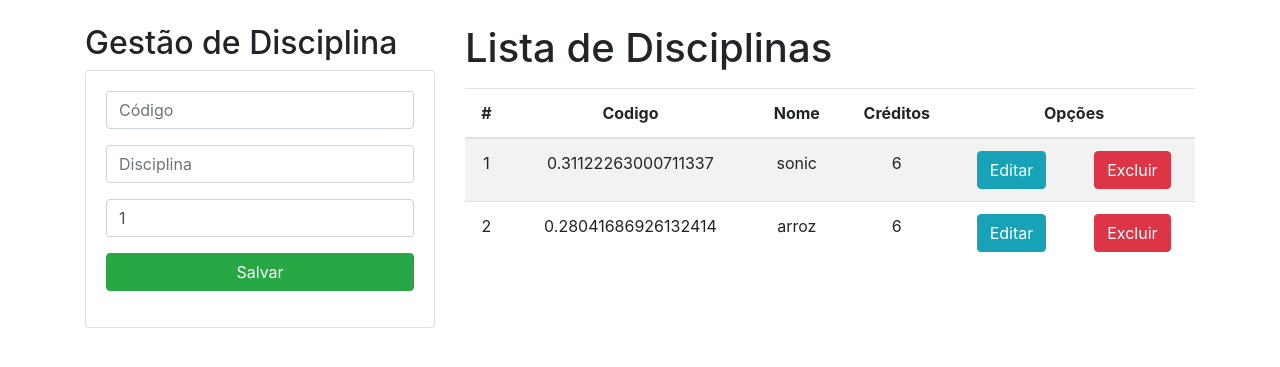
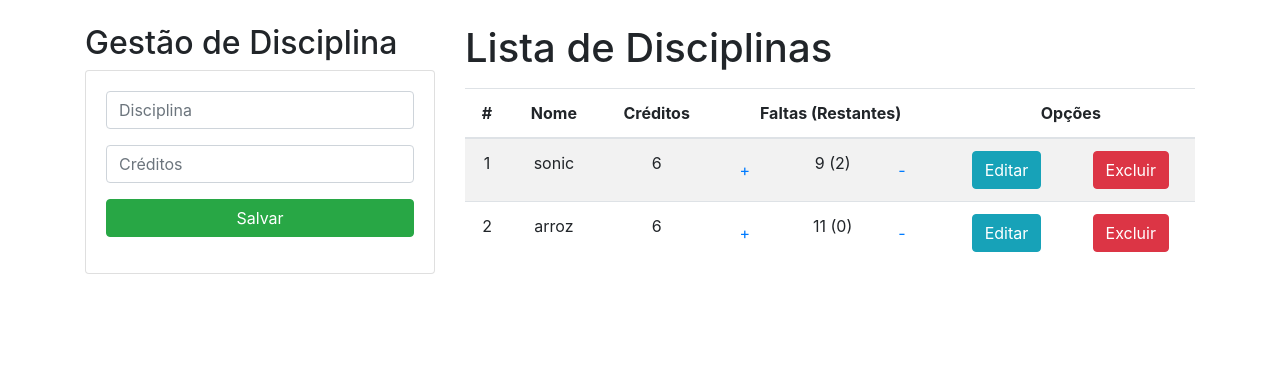
Before and after one commit to Bessazs/Controle-falta-django, a Django app: page / in a window 1280 px wide. Shown: the part 56-423 px from the top of the page. Run offline with Django 4.2, Linux system fonts and the light colour scheme; a user stored in the database is signed in; data comes from the database, SQL or seed files in the repository; both versions use the stored data as it was after the commit; some libraries are stand-ins or nearby versions.

Commit message:
Novas features

```diff
--- a/website/models.py
+++ b/website/models.py
@@ -5,10 +5,13 @@ from django.contrib.auth.models import User
 
 
 class Curso(models.Model):
-    codigo = models.CharField(primary_key=True, max_length=6)
+    codigo = models.CharField(primary_key=True, max_length=1000)
     nome = models.CharField(max_length=56)
     credito=models.PositiveSmallIntegerField()
-
+    faltas=models.PositiveSmallIntegerField(default=0)
+    fTotal = models.PositiveSmallIntegerField(default=0)
+    fRestante=models.PositiveSmallIntegerField(default=0)
+    user = models.ForeignKey(User, on_delete=models.CASCADE, default=0)
 
     def __str__(self):
         texto=f'{self.nome.title()} ({self.credito})'
--- a/website/templates/Controle.html
+++ b/website/templates/Controle.html
@@ -17,14 +17,12 @@
         <div class="card">
             <div class="card-body">
                 <form action="/registrarCurso/" method="POST"> {% csrf_token %}
-                    <div class="form-group">
-                        <input type="text" id="txtCodigo" name="txtCodigo" class="form-control" placeholder="Código" minLength="6" maxLength="6" required>
-                    </div>
+
                     <div class="form-group">
                         <input type="text" id="txtNome" name="txtNome" class="form-control" placeholder="Disciplina" maxLength="50" required>
                     </div>
                     <div class="form-group">
-                        <input type="text" id="numCreditos" name="numCreditos" class="form-control" min="1" max="9" value="1" required>
+                        <input type="number" id="numCreditos" name="numCreditos" class="form-control" placeholder="Créditos" min="1" max="9" required>
                     </div>
                     <div class="form-group">
                         <button type="submit" class="btn btn-success btn-block text-white">Salvar</button>
@@ -42,9 +40,9 @@
                 <thead>
                     <tr>
                         <th>#</th>
-                        <th>Codigo</th>
                         <th>Nome</th>
                         <th>Créditos</th>
+                        <th colspan="3">Faltas (Restantes)</th>
                         <th colspan="2">Opções</th>
 
                     </tr>
@@ -53,11 +51,14 @@
                     {% for c in cursos %}
                     <tr>
                         <td>{{forloop.counter}}</td>
-                        <td>{{c.codigo}}</td>
                         <td>{{c.nome}}</td>
                         <td>{{c.credito}}</td>
+                        <td> <a href="plusFaltas/{{c.codigo}}" class="btn btn-toolbar ">+</a></td>
+                        <td>{{c.faltas}} ({{c.fRestante}})</td>
+                        <td> <a href="menosFaltas/{{c.codigo}}" class="btn btn-toolbar ">-</a></td>
                         <td> <a href="editarCurso/{{c.codigo}}" class="btn btn-info">Editar </a></td>
                         <td> <a href="excluirCurso/{{c.codigo}}" class="btn btn-danger btnExclusao">Excluir </a></td>
+
                     </tr>
                     {% endfor %}
                 </tbody>
--- a/website/templates/editarCurso.html
+++ b/website/templates/editarCurso.html
@@ -10,13 +10,13 @@
             <div class="card-body">
                 <form action="/edicaoCurso/" method="POST"> {% csrf_token %}
                     <div class="form-group">
-                        <input type="text" id="txtCodigo" name="txtCodigo"  value="{{curso.codigo}}" class="form-control" minLength="6" maxLength="6" readonly required>
+                        <input type="text" id="txtCodigo" name="txtCodigo"  value="{{curso.codigo}}" class="form-control" hidden readonly required>
                     </div>
                     <div class="form-group">
                         <input type="text" id="txtNome" name="txtNome" class="form-control" value="{{curso.nome}}" maxLength="50" required>
                     </div>
                     <div class="form-group">
-                        <input type="text" id="numCreditos" name="numCreditos" class="form-control" value = "{{curso.credito}}" min="1" max="9" required>
+                        <input type="number" id="numCreditos" name="numCreditos" class="form-control" value = "{{curso.credito}}" min="1" max="9" required>
                     </div>
                     <div class="form-group">
                         <button type="submit" class="btn btn-success btn-block text-white">Salvar</button>
--- a/website/urls.py
+++ b/website/urls.py
@@ -10,6 +10,8 @@ urlpatterns = [
     path('excluirCurso/<codigo>', views.excluirCurso),
     path('cadastro/', views.cadastro, name='cadastro'),
     path('login/', views.login, name='login'),
+    path('plusFaltas/<codigo>', views.plusFaltas),
+    path('menosFaltas/<codigo>', views.menosFaltas),
 
 
 ]
--- a/website/views.py
+++ b/website/views.py
@@ -5,23 +5,46 @@ from django.contrib.auth.models import User
 from django.contrib.auth import authenticate
 from django.contrib.auth import login as login_django
 from django.contrib.auth.decorators import login_required
+import random
 # Create your views here.
 
 @login_required(login_url='/login/')
 def home(request):
-    cursosLista = Curso.objects.all()
+    cursosLista = Curso.objects.filter(user=request.user)
     return render(request,"Controle.html", {"cursos": cursosLista})
 
 
 
 def registrarCurso(request):
-    codigo = request.POST['txtCodigo']
-    nome=request.POST['txtNome']
-    credito=request.POST['numCreditos']
+    while True:
+        random.seed()
+        codigo = random.random()
+        if Curso.objects.filter(codigo=codigo).first() == True:
+            random.seed()
+            codigo = random.random()
+        else:
+            break
 
 
 
-    curso= Curso.objects.create(codigo=codigo, nome=nome, credito=credito)
+
+    nome=request.POST['txtNome']
+    credito=request.POST['numCreditos']
+    faltas=0
+    match credito:
+        case '2':
+            fTotal=3
+        case '4':
+            fTotal=7
+        case '6':
+            fTotal=11
+        case _:
+            fTotal=0
+    fRestante=fTotal - faltas
+    user=request.user
+
+    curso= Curso.objects.create(codigo=codigo, nome=nome, credito=credito,faltas=faltas,fTotal=fTotal,fRestante=fRestante, user=user)
+
     messages.success(request, 'Disciplina cadastrada')
     return redirect("/")
 
@@ -35,10 +58,18 @@ def edicaoCurso(request):
     codigo = request.POST['txtCodigo']
     nome=request.POST['txtNome']
     credito=request.POST['numCreditos']
-
     curso= Curso.objects.get(codigo=codigo)
     curso.nome=nome
     curso.credito=credito
+    match credito:
+        case '2':
+            curso.fTotal=3
+        case '4':
+            curso.fTotal=7
+        case '6':
+            curso.fTotal=11
+        case _:
+            curso.fTotal=0
     curso.save()
     messages.success(request, 'Disciplina editada')
 
@@ -49,6 +80,33 @@ def excluirCurso(request, codigo):
     curso.delete()
     messages.success(request, 'Disciplina excluida')
     return redirect("/")
+
+def plusFaltas(request, codigo):
+    curso= Curso.objects.get(codigo=codigo)
+    curso.faltas = curso.faltas + 1
+    if (curso.fTotal - curso.faltas) >=0:
+        curso.fRestante = curso.fTotal - curso.faltas
+    else:
+        curso.fRestante =0
+    curso.save()
+    messages.success(request, 'Falta registrada')
+    return redirect("/")
+
+def menosFaltas(request, codigo):
+    curso= Curso.objects.get(codigo=codigo)
+    if curso.faltas > 0:
+        curso.faltas = curso.faltas - 1
+        if (curso.fTotal - curso.faltas) >=0:
+            curso.fRestante = curso.fTotal - curso.faltas
+        else:
+            curso.fRestante=0
+        curso.save()
+        messages.success(request, 'Falta revertida')
+        return redirect("/")
+
+    messages.success(request, 'Seu número de faltas não pode ser negativo')
+    return redirect("/")
+
 
 
 def cadastro(request):
```
Also changed, not shown: faltas.db.
